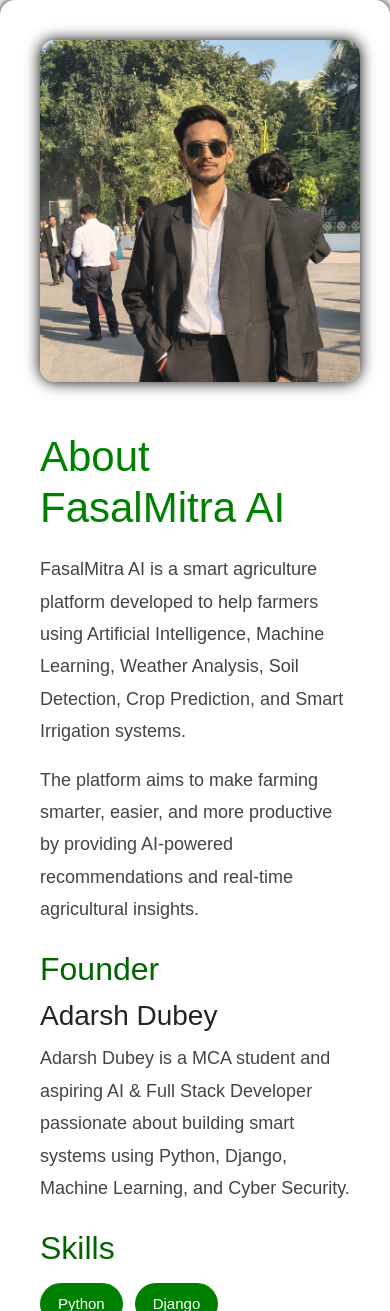
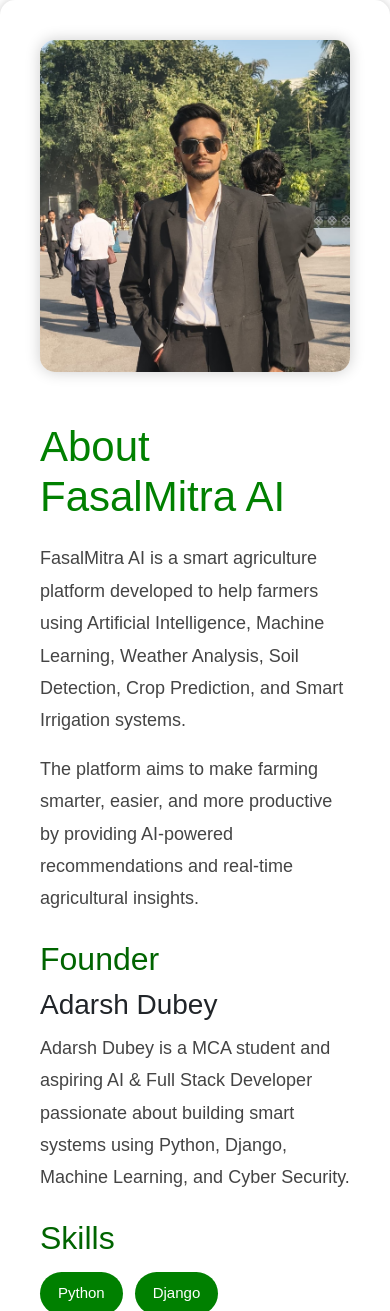
Before and after one commit to Adarshdubey888/FasalMitra-AI, a Django app: page /about/ in a window 390 px wide. Shown: the part 240-1551 px from the top of the page. Run offline with Django 5.2, Linux system fonts and the light colour scheme; parts of the project's set-up code (start-up, migrations or seed data) failed here and were passed over; some libraries are stand-ins or nearby versions.

Commit message:
Fixed CSS and responsive layout

```diff
--- a/static/css/style.css
+++ b/static/css/style.css
@@ -1,3 +1,5 @@
+
+
 *{
     margin:0;
     padding:0;
@@ -7,6 +9,7 @@
 body{
     font-family:Arial;
     background:white;
+    overflow-x:hidden;
 }
 
 /* Top Bar */
@@ -24,6 +27,7 @@ body{
 }
 
 /* Navbar */
+
 
 .custom-navbar{
     background:lightgreen;
@@ -58,15 +62,18 @@ body{
 /* Hero Layout */
 
 .hero-content{
+
     display:flex;
+
     align-items:center;
-    justify-content:flex-start;
 
-    gap:650px;
+    justify-content:space-between;
+
+    gap:40px;
 
     flex-wrap:wrap;
 
-    padding-left:60px;
+    padding:20px;
 }
 
 /* Logo */
@@ -442,7 +449,7 @@ form select{
 
     gap:50px;
 
-    align-items:flex-start;
+    align-items:center;
 
     flex-wrap:wrap;
 
@@ -452,16 +459,18 @@ form select{
 
     border-radius:15px;
 
-    box-shadow:0px 0px 10px rgba(0,0,0,20);
+    box-shadow:0px 0px 10px rgba(0,0,0,0.2);
 }
 
 .founder-image img{
 
-    width:320px;
+    width:100%;
+
+    max-width:320px;
 
     border-radius:15px;
 
-    box-shadow:0px 0px 15px rgba(5,0,0,20);
+    box-shadow:0px 0px 15px rgba(0,0,0,0.2);
 }
 
 .founder-content{
@@ -616,3 +625,33 @@ form select{
 STATIC_ROOT = os.path.join(BASE_DIR, 'staticfiles')
 
 STATICFILES_STORAGE = 'whitenoise.storage.CompressedManifestStaticFilesStorage'
+
+@media screen and (max-width:768px){
+
+    .about-container{
+
+        padding:20px;
+
+        text-align:center;
+    }
+
+    .founder-content h1{
+
+        font-size:32px;
+    }
+
+    .founder-content h3{
+
+        font-size:22px;
+    }
+
+    .founder-content p{
+
+        font-size:16px;
+    }
+
+    .founder-image img{
+
+        max-width:260px;
+    }
+}
--- a/templates/base.html
+++ b/templates/base.html
@@ -7,7 +7,7 @@
 
     <meta charset="UTF-8">
 
-    <meta name="viewport" content="width=device-width, initial-scale=1">
+    <meta name="viewport" content="width=device-width, initial-scale=1.0">
 
     <title>FasalMitra AI</title>
 
```
